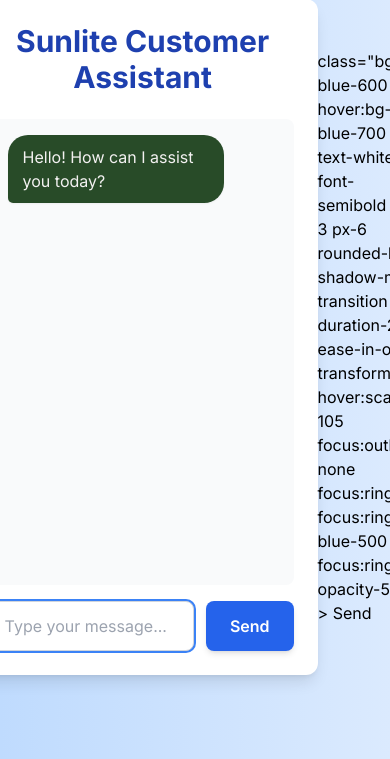
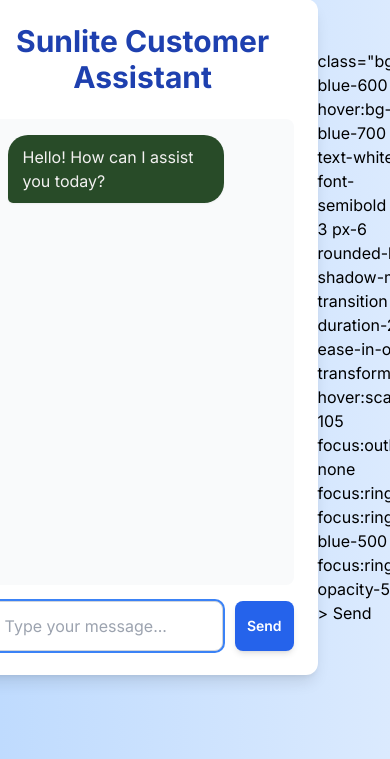
Before and after one commit to elbewhy/AI-Customer-Assistant-Chatbot, a Flask app: page / in a window 390 px wide; the page is wider, and only the part inside the window is pictured. Shown: the part 85-844 px from the top of that part. Run offline with Flask 2, Linux system fonts and the light colour scheme; some libraries are stand-ins or nearby versions.

Commit message:
Add responsive styles for send button

```diff
--- a/static/css/style.css
+++ b/static/css/style.css
@@ -58,3 +58,10 @@ body {
 .chat-container::-webkit-scrollbar-thumb:hover {
     background: #555;
 }
+@media (max-width: 480px) {
+    #send-button {
+        padding-left: 12px;
+        padding-right: 12px;
+        font-size: 14px;
+    }
+}
```
